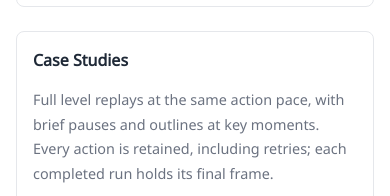
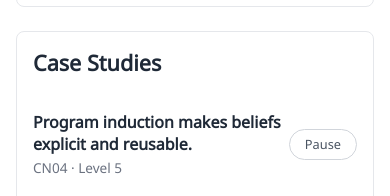
Before and after one commit to guanning03/schema-webpage, a plain HTML site: page index.html in a window 390 px wide. Shown: the part 6013-6209 px from the top of the page. Drawn offline with Linux system fonts and the light colour scheme.

Commit message:
Simplify case studies introduction and enlarge section heading

```diff
--- a/index.html
+++ b/index.html
@@ -528,7 +528,6 @@
 <p><strong>(d) Verification — ten games.</strong> Each bar shows the percentage of actions executed after the first prediction mismatch within the same committed plan, when execution-time verification is disabled. Aggregated across these games, such continuations account for 58% of all actions.</p>
 </div></div></div><div class="result-card"><h4>Knowledge Compaction and Reuse</h4><p>By approximately 20,000 MazeBench actions, Schema's program contains <strong>2,012 non-comment lines</strong>, compared with 6,133 lines of notes in the prose-model variant. The number of transitions explained per line and function reuse both increase, while forward prediction accuracy remains high.</p><div class="figure-container"><div class="has-text-centered"><img alt="Schema retains growing experience in a compact program with increasing function reuse and high forward prediction accuracy." class="zoomable" decoding="async" height="620" loading="lazy" src="assets/figures/maze_code.webp" style="max-width: 100%;" width="2200"/></div><p class="figure-caption"><strong>Experience accumulates in shared rules.</strong> The program remains compact as the interaction history grows, while preserving predictive value.</p></div></div>
 <div class="result-card case-studies" id="case-studies"><h4>Case Studies</h4>
-<p class="case-intro">Full level replays at the same action pace, with brief pauses and outlines at key moments. Every action is retained, including retries; each completed run holds its final frame.</p>
 <article class="case-study" aria-labelledby="case-representation-title">
 <div class="case-heading"><div class="case-title"><h5 id="case-representation-title">Program induction makes beliefs explicit and reusable.</h5><p class="case-game">CN04 · Level 5</p></div><button class="case-toggle" type="button" aria-label="Pause representation comparison">Pause</button></div>
 <div class="case-labels" aria-hidden="true"><span class="case-label-primary">Schema</span><span>Prose model</span></div>
--- a/static/css/schema.css
+++ b/static/css/schema.css
@@ -16,10 +16,10 @@ button, select { font: inherit; }
 .ablation-caption { text-align: left; }
 .ablation-caption p { margin: .6rem 0; line-height: 1.7; }
 .case-study { border-top: 1px solid #e5e7eb; padding-top: 1.75rem; margin-top: 2rem; }
+.case-studies > h4 { font-size: 1.5rem; line-height: 1.4; margin-bottom: 1.5rem; }
 .case-studies > .case-study:first-of-type { border-top: 0; padding-top: .5rem; margin-top: 0; }
 .case-heading { display: flex; align-items: center; justify-content: space-between; gap: 16px; margin-bottom: 1.25rem; }
 .case-title { min-width: 0; }
-.case-intro { color: #6b7280; font-size: .9rem; line-height: 1.7; margin-bottom: 1.5rem; }
 .case-title h5 { color: #1f2937; font-size: 1.1rem; font-weight: 600; line-height: 1.4; margin: 0; }
 .case-game { color: #6b7280; font-size: .85rem; margin: 3px 0 0; }
 .case-toggle { cursor: pointer; flex-shrink: 0; border: 1px solid #d1d5db; border-radius: 999px; padding: 5px 15px; background: #fff; color: #4b5563; font-size: .8rem; }
@@ -77,6 +77,7 @@ footer.footer .footer-logos img { display: block; height: auto; max-height: 100%
   .video-toolbar label { display: flex; align-items: center; width: 100%; }
   .video-toolbar select { min-width: 0; flex: 1; }
   .case-heading { gap: 8px; }
+  .case-studies > h4 { font-size: 1.35rem; }
   .case-title h5 { font-size: 1rem; }
   .case-labels { font-size: .75rem; }
   .case-caption { font-size: .85rem; }
```
